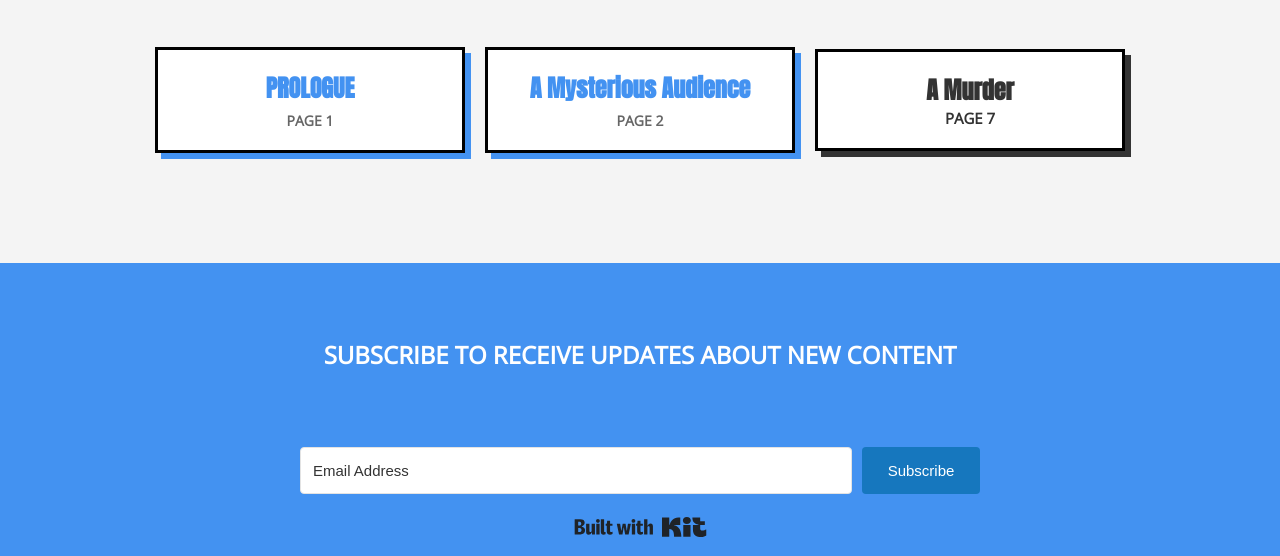
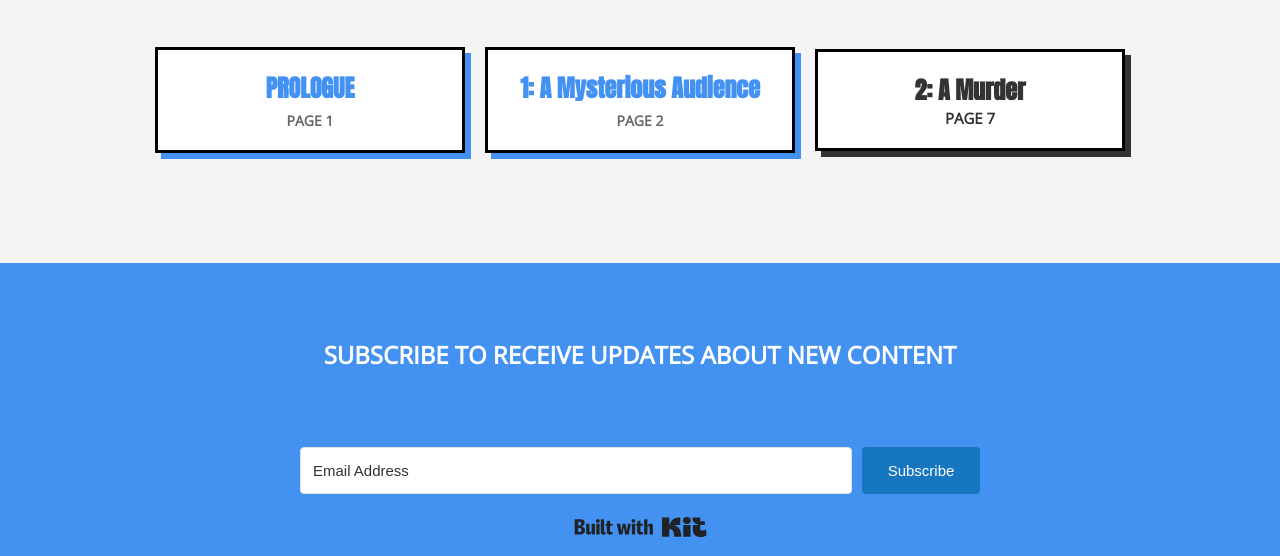
Before and after one commit to KnowFlux/knowflux.github.io, a plain HTML site: page chapters.html in a window 1280 px wide. Shown: the part 244-800 px from the top of the page. Drawn offline with nearby package versions, Linux system fonts and the light colour scheme.

Commit message:
Edit <h3> for both chapters

```diff
--- a/chapters.html
+++ b/chapters.html
@@ -46,13 +46,13 @@
       </a>
       <a href="page2.html" class="feature-link">
         <div class="poetry-box">
-          <h3>A Mysterious Audience</h3>
+          <h3>1: A Mysterious Audience</h3>
           <div class="subheading">PAGE 2</div>
         </div>
       </a>
       <a href="page7.html" class="feature-link">
         <div class="poetry-box-grey">
-          <h3>A Murder</h3>
+          <h3>2: A Murder</h3>
           <div class="subheading">PAGE 7</div>
         </div>
       </a>
```
